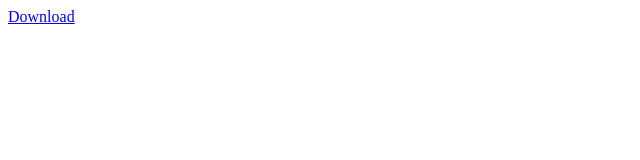
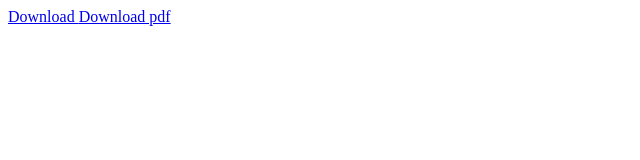
Before and after one commit to AtharvaSh/svm, a plain HTML site: page index.html in a window 1280 px wide. Shown: the whole page, without its empty margins (0-640 px from the left). Drawn offline with Linux system fonts and the light colour scheme.

Commit message:
Update index.html

```diff
--- a/index.html
+++ b/index.html
@@ -1,7 +1,8 @@
 <html><head><title>Abd</title></head><body>
 <a href="1.pptx" downloads="1.pptx">Download
 </a>
-
+<a href="1.pdf" downloads="1.pdf">Download pdf
+</a>
 
 </body>
 </html>
```
